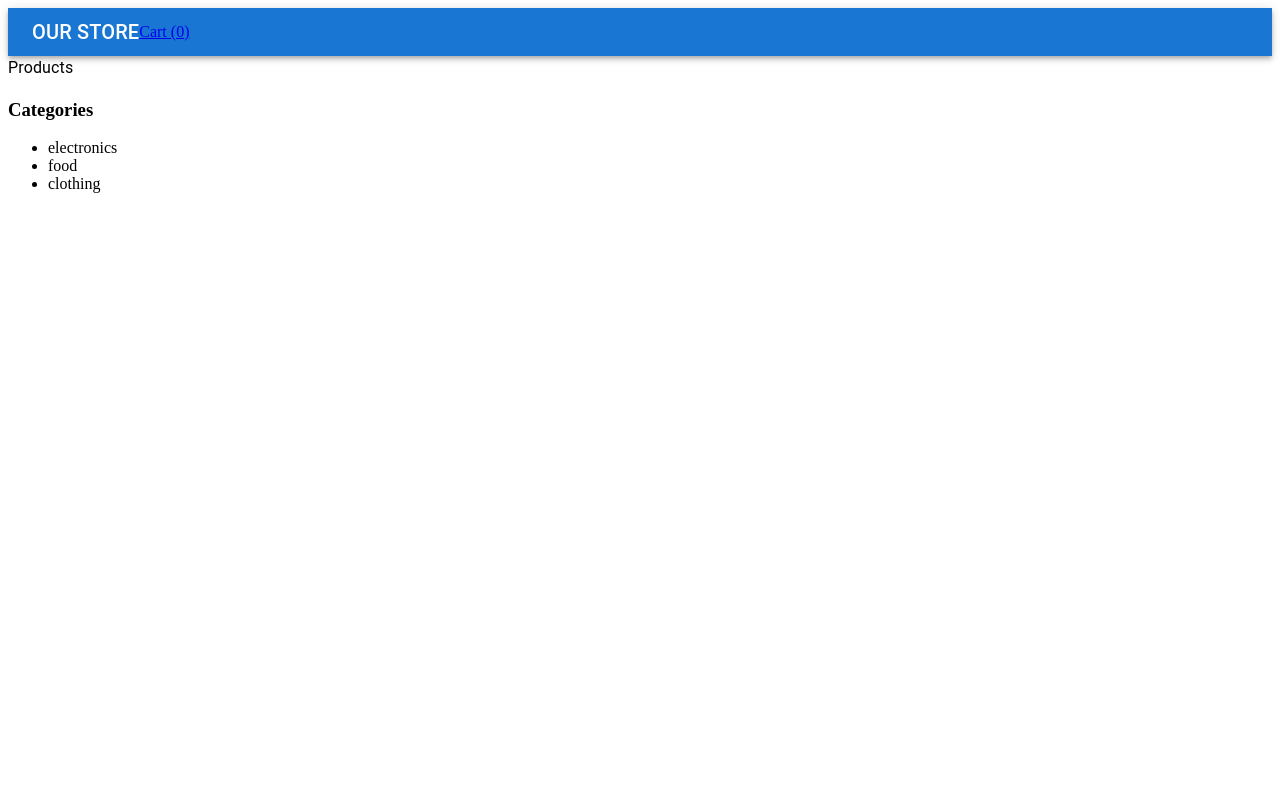
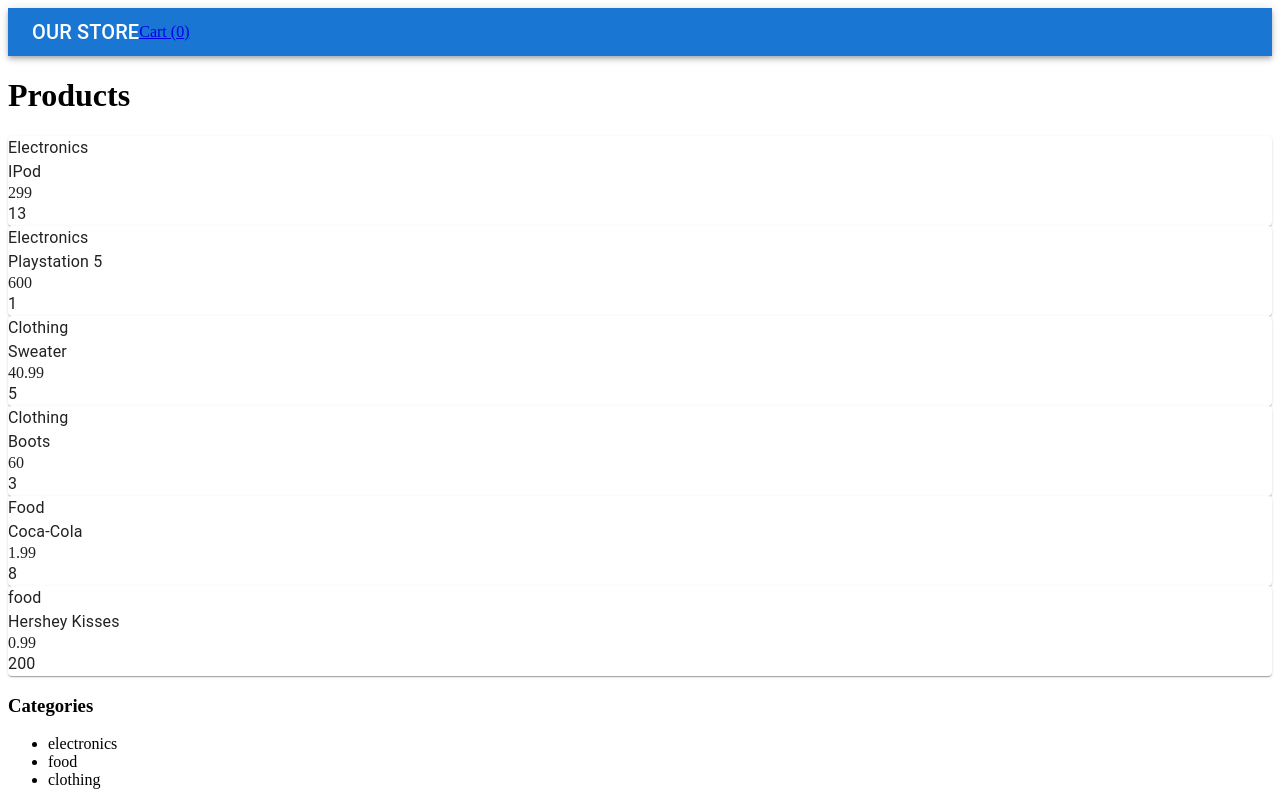
Before and after one commit to mariaka86/storefront, a React (Create React App) app: page / in a window 1280 px wide. Built offline with nearby package versions, Linux system fonts and the light colour scheme.

Commit message:
product showing

```diff
--- a/src/Components/Header/index.jsx
+++ b/src/Components/Header/index.jsx
@@ -1,7 +1,6 @@
 import { Toolbar } from '@mui/material';
 import AppBar from '@mui/material/AppBar';
 import Typography from '@mui/material/Typography';
-import Button from '@mui/material/Button';
 import Box from '@mui/material/Box';
 import { useSelector } from 'react-redux'
 
--- a/src/Components/Products/index.jsx
+++ b/src/Components/Products/index.jsx
@@ -4,14 +4,43 @@
 
 
 const ProductList = (props) => {
-  const { products} = props;
+  const { items } = props
+
 
   return (
-    <>
-    <Typography>
-      Products
-    </Typography>
-    </>
-  )
+    <> <h1> Products</h1>
+    {
+      items.map((product, index) =>
+        <Card key={`product- ${index}`}>
+          <Typography>
+          {product.category}
+          </Typography>
+          <Typography>
+          {product.name}
+          </Typography>
+          <Typography>
+          {product.description}
+          </Typography>
+          {product.price}
+          <Typography>
+          {product.inventory}
+          </Typography>
+        </Card>
+      )
+  }
+  </>
+);
+};
+
+
+const mapStateToProps = ({products}) => {
+  return {
+   items:products.products,
+  }
 }
-export default ProductList;
+
+const mapDispatchToProps = {
+
+}
+
+export default connect(mapStateToProps, mapDispatchToProps)(ProductList);
--- a/src/Store/Reducers/productReducer.js
+++ b/src/Store/Reducers/productReducer.js
@@ -22,12 +22,12 @@
     case 'SELECT_CATEGORY':
       return {
         ...state,
-        selectProducts: [...state.products].filter(product => product.category === payload),
+        selectProducts: [...initialState.products].filter(product => product.category === payload),
         activeCategory: payload
       }
 
     default:
-      return state;
+      return initialState;
   }
 }
 
```
